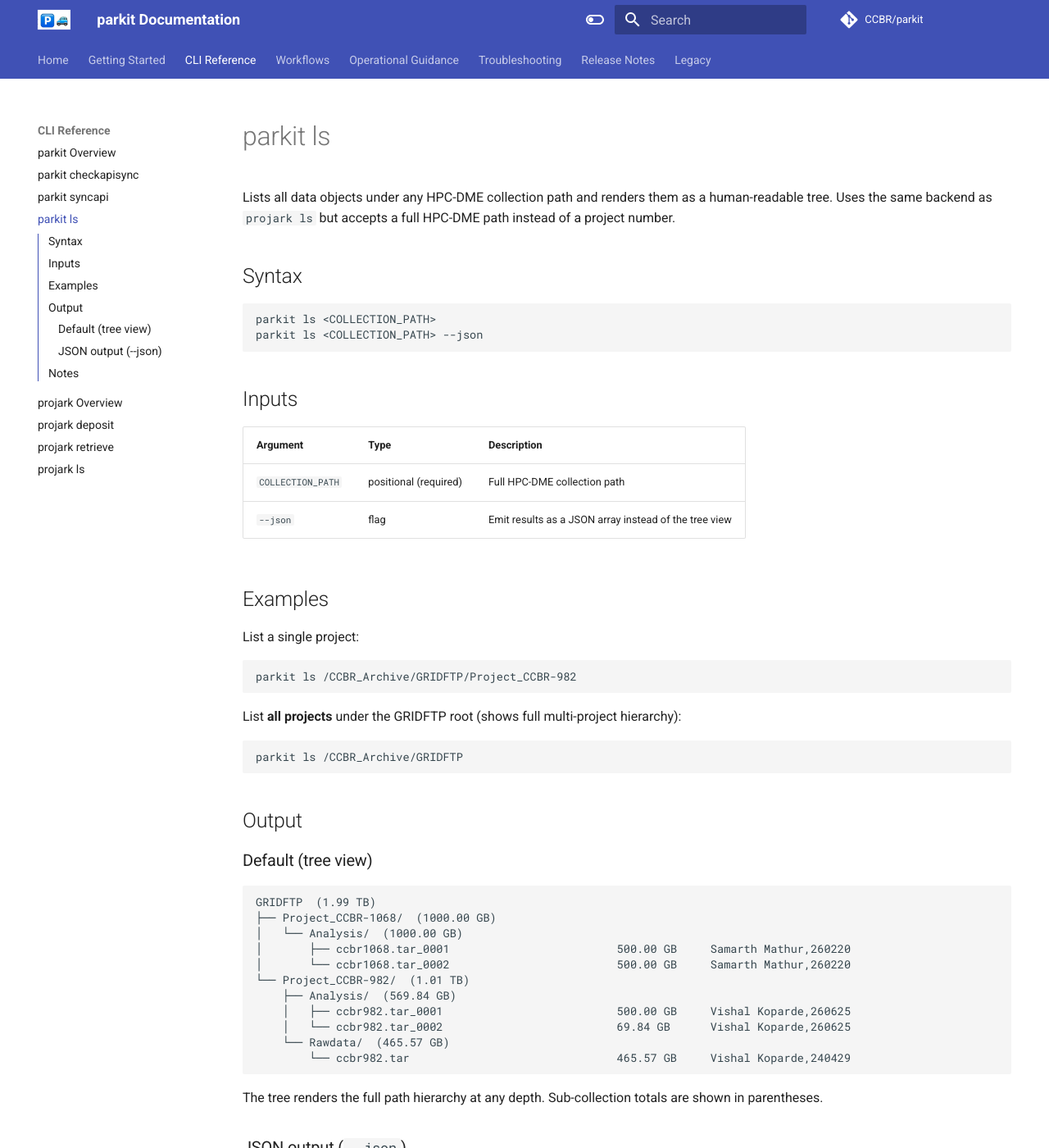
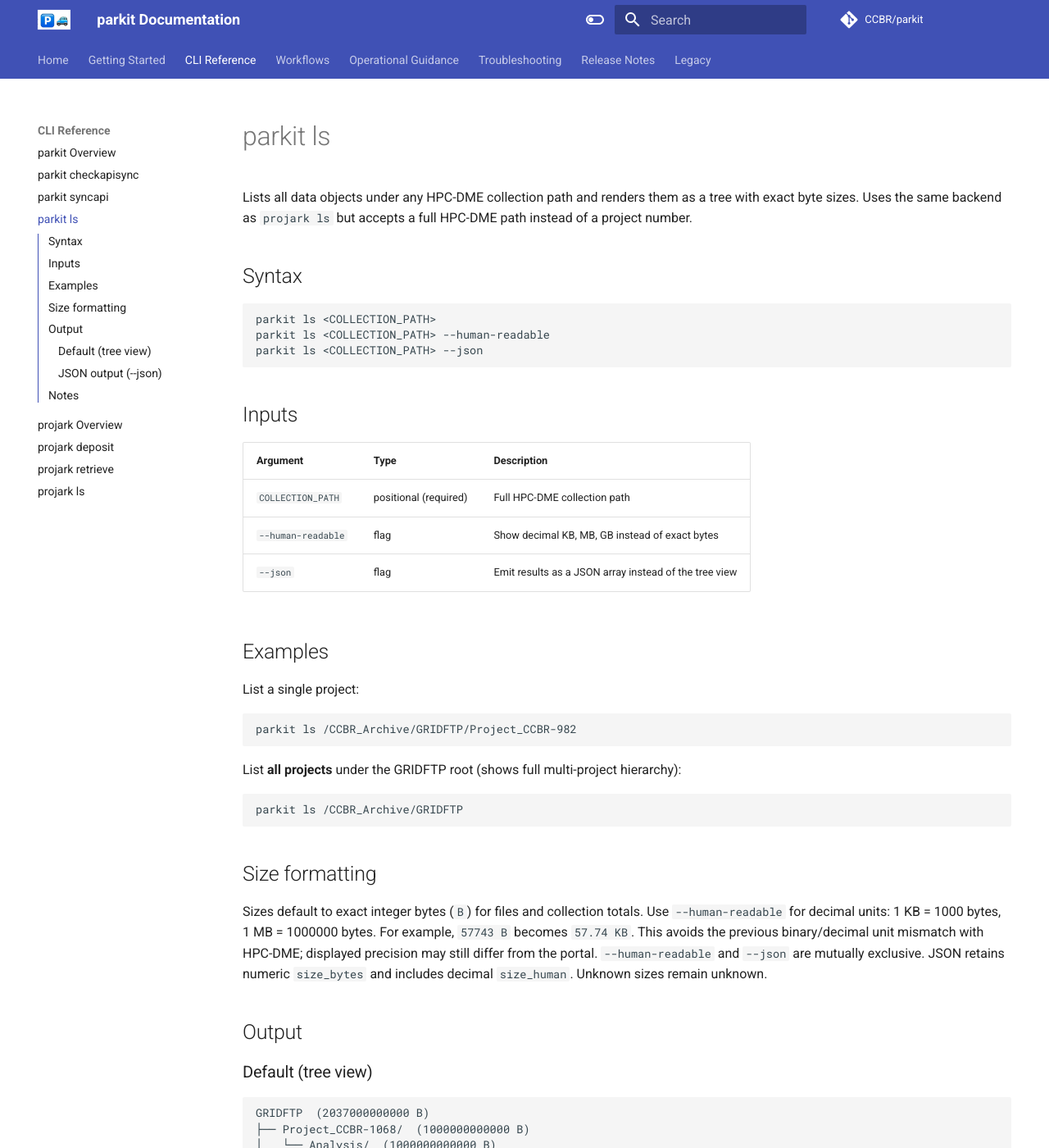
Before and after one commit to CCBR/parkit, an MkDocs documentation site: the page built from docs/cli/parkit-ls.md, in a window 1280 px wide and 1400 px high. Shown: the whole window at 82% size. Built offline with MkDocs 1.6.1 and Material for MkDocs 9.7.7, drawn with Linux system fonts in a browser that asks for light colours; comment, search, counter and statistics services are not loaded; the version menu is left out; some of the changed text lies outside the part shown.

Commit message:
fix(ls): show exact bytes by default
Add --human-readable for decimal sizes in both listing commands, preserve exact JSON byte counts, and cover formatting and totals with regression tests. Update listing documentation and changelog.

⚡ Generated using AI ⚡

````diff
--- a/docs/cli/parkit-ls.md
+++ b/docs/cli/parkit-ls.md
@@ -1,11 +1,12 @@
 # parkit ls
 
-Lists all data objects under any HPC-DME collection path and renders them as a human-readable tree. Uses the same backend as `projark ls` but accepts a full HPC-DME path instead of a project number.
+Lists all data objects under any HPC-DME collection path and renders them as a tree with exact byte sizes. Uses the same backend as `projark ls` but accepts a full HPC-DME path instead of a project number.
 
 ## Syntax
 
 ```bash
 parkit ls <COLLECTION_PATH>
+parkit ls <COLLECTION_PATH> --human-readable
 parkit ls <COLLECTION_PATH> --json
 ```
 
@@ -14,6 +15,7 @@ parkit ls <COLLECTION_PATH> --json
 | Argument          | Type                  | Description                                           |
 | ----------------- | --------------------- | ----------------------------------------------------- |
 | `COLLECTION_PATH` | positional (required) | Full HPC-DME collection path                          |
+| `--human-readable` | flag | Show decimal KB, MB, GB instead of exact bytes |
 | `--json`          | flag                  | Emit results as a JSON array instead of the tree view |
 
 ## Examples
@@ -30,22 +32,31 @@ List **all projects** under the GRIDFTP root (shows full multi-project hierarchy
 parkit ls /CCBR_Archive/GRIDFTP
 ```
 
+## Size formatting
+
+Sizes default to exact integer bytes (`B`) for files and collection totals.
+Use `--human-readable` for decimal units: 1 KB = 1000 bytes, 1 MB = 1000000 bytes.
+For example, `57743 B` becomes `57.74 KB`. This avoids the previous binary/decimal
+unit mismatch with HPC-DME; displayed precision may still differ from the portal.
+`--human-readable` and `--json` are mutually exclusive. JSON retains numeric
+`size_bytes` and includes decimal `size_human`. Unknown sizes remain unknown.
+
 ## Output
 
 ### Default (tree view)
 
 ```
-GRIDFTP  (1.99 TB)
-├── Project_CCBR-1068/  (1000.00 GB)
-│   └── Analysis/  (1000.00 GB)
-│       ├── ccbr1068.tar_0001                         500.00 GB     Samarth Mathur,260220
-│       └── ccbr1068.tar_0002                         500.00 GB     Samarth Mathur,260220
-└── Project_CCBR-982/  (1.01 TB)
-    ├── Analysis/  (569.84 GB)
-    │   ├── ccbr982.tar_0001                          500.00 GB     Vishal Koparde,260625
-    │   └── ccbr982.tar_0002                          69.84 GB      Vishal Koparde,260625
-    └── Rawdata/  (465.57 GB)
-        └── ccbr982.tar                               465.57 GB     Vishal Koparde,240429
+GRIDFTP  (2037000000000 B)
+├── Project_CCBR-1068/  (1000000000000 B)
+│   └── Analysis/  (1000000000000 B)
+│       ├── ccbr1068.tar_0001                         500000000000 B     Samarth Mathur,260220
+│       └── ccbr1068.tar_0002                         500000000000 B     Samarth Mathur,260220
+└── Project_CCBR-982/  (1037000000000 B)
+    ├── Analysis/  (571000000000 B)
+    │   ├── ccbr982.tar_0001                          500000000000 B     Vishal Koparde,260625
+    │   └── ccbr982.tar_0002                          71000000000 B      Vishal Koparde,260625
+    └── Rawdata/  (466000000000 B)
+        └── ccbr982.tar                               466000000000 B     Vishal Koparde,240429
 ```
 
 The tree renders the full path hierarchy at any depth. Sub-collection totals are shown in parentheses.
````
Also changed, not shown: other parts of docs/cli/parkit-ls.md (+1 -1 lines), CHANGELOG.md (+2 -0 lines), docs/cli/projark-ls.md (+19 -8 lines), docs/workflows/projark-ls-workflow.md (+8 -6 lines), 4 other files.
